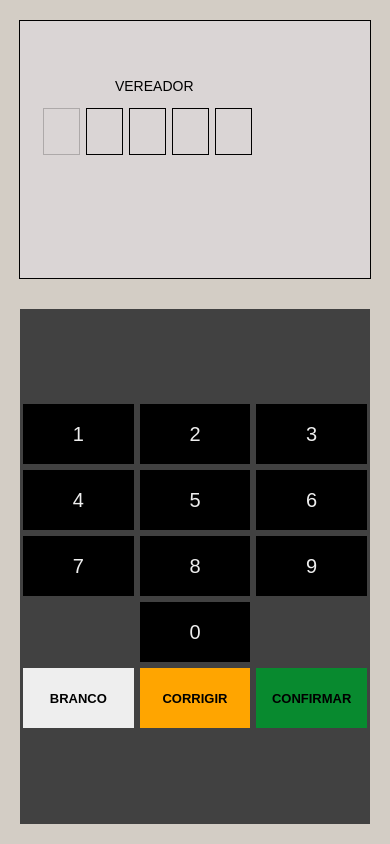
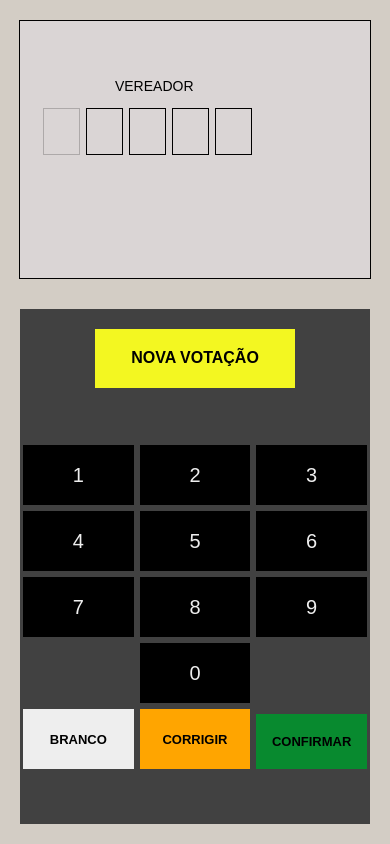
Before and after one commit to ffernandescs/Urna-Eletr-nica-para-Estados, a plain HTML site: page index.html in a window 390 px wide. Drawn offline with Linux system fonts and the light colour scheme.

Commit message:
Atualização de botão 'Nova Votação'

```diff
--- a/index.html
+++ b/index.html
@@ -55,6 +55,7 @@
         </div>
       </div>
       <div class="nextContainer">
+        <button onclick="atualizar()" class="newVotos">Nova Votação</button>
         <div class="table">
           <div class="linha">
             <button  onclick="clicou(1)">1</button>
--- a/script.js
+++ b/script.js
@@ -8,6 +8,9 @@ let numeros = document.querySelector('.campo');
 let etapaAutal = 0;
 let numero = '';
 let votoBranco = false
+let votos = [
+
+]
 
 
 
@@ -96,6 +99,7 @@ function corrige() {
     comecarEtapa()
 }
 
+
 function confirma() {
     let etapa = etapas[etapaAutal];
 
@@ -103,11 +107,16 @@ function confirma() {
 
     if(votoBranco === true) {
         votoConfirme = true;
-        console.log('Confirmando Branco')
+        votos.push({
+            etapa: etapas[etapaAutal].titulo,
+            voto: 'branco'
+        });
     } else if(numero.length === etapa.numeros) {
         votoConfirme = true;
-        console.log('Confirmando' + numero)
-    }
+        votos.push({
+            etapa: etapas[etapaAutal].titulo,
+            voto: numero
+        });    }
 
     if(votoConfirme) {
         etapaAutal++;
@@ -115,11 +124,15 @@ function confirma() {
             comecarEtapa();
         } else {
             document.querySelector('.prevContainer').innerHTML = `<div class="avisoGigante pisca">FIM</div>`;
+
         }
 
     }
+
 }
 
-
+function atualizar() {
+    document.location.reload(true);
+}
 
 comecarEtapa()
--- a/style.css
+++ b/style.css
@@ -172,6 +172,9 @@ img {
     width: 40%;
     height: calc(100% + 2px);
     margin-left: 10px;
+    display: flex;
+    flex-direction: column;
+    align-items: center;
 
 }
 .table {
@@ -188,7 +191,7 @@ img {
     width: 100%;
     display: flex;
     justify-content: center;
-    align-items: center;
+    align-items: flex-end;
 }
 
 .ln1 {
@@ -228,6 +231,7 @@ button {
     font-weight: bolder;
     font-size: 13px;
     color: #000;
+    height: 55px;
     background-color: rgb(8, 138, 47);
 }
 
@@ -247,6 +251,18 @@ button {
     justify-content: center;
     align-items: center;
 }
+
+.newVotos {
+    background-color: rgb(243, 247, 33);
+    color: #000;
+    font-weight: bold;
+    font-size: 16px;
+    width: 150px;
+    height: 70px;
+    margin-top: 20px;
+}
+
+
 
 @media screen and (max-width: 400px) {
 
@@ -276,6 +292,10 @@ button {
     .nextContainer {
         margin: 0;
         width: 100%;
+        display: flex;
+        flex-direction: column;
+        justify-content: space-between;
+        align-items: center;
     }
 
     button {
@@ -292,8 +312,17 @@ button {
     }
 
     .textInfo {
-        width: 100%;
+        width: 90%;
         height: 25%;
     }
 
+    .newVotos {
+        background-color: rgb(243, 247, 33);
+        color: #000;
+        font-weight: bold;
+        font-size: 16px;
+        width: 200px;
+        margin-top: 20px;
+    }
+
 }
```
